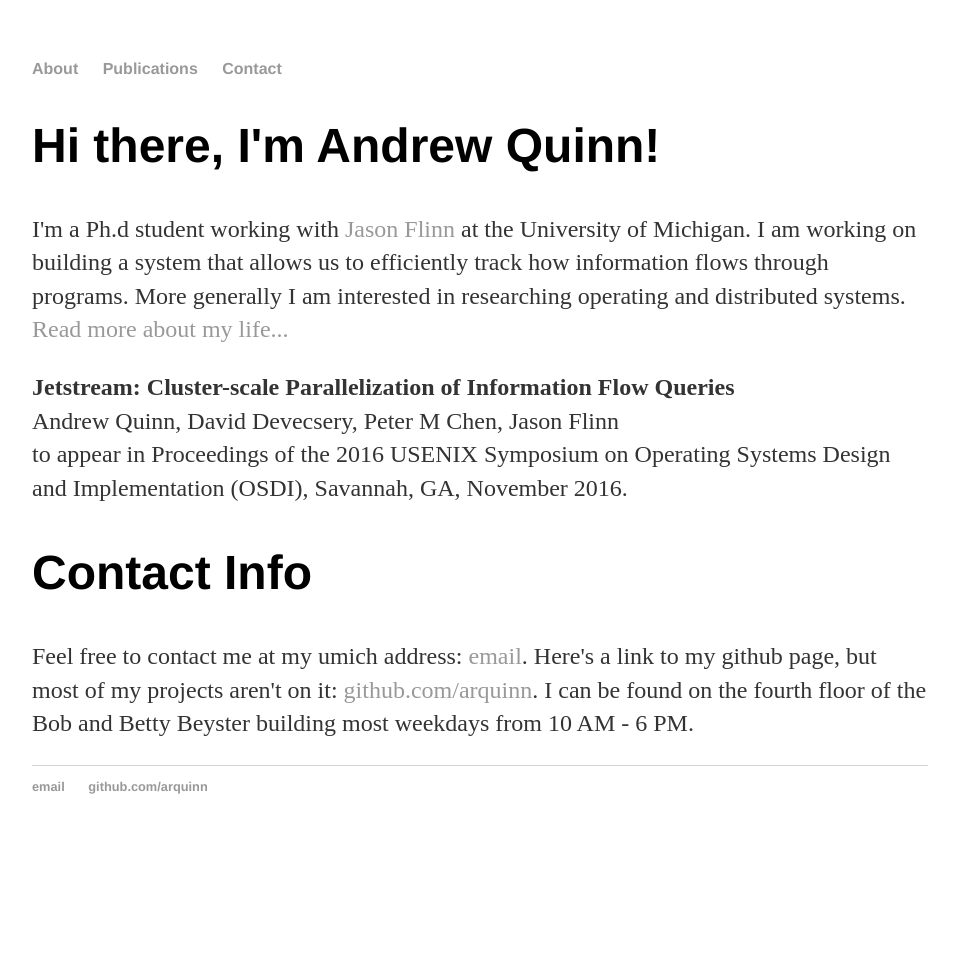
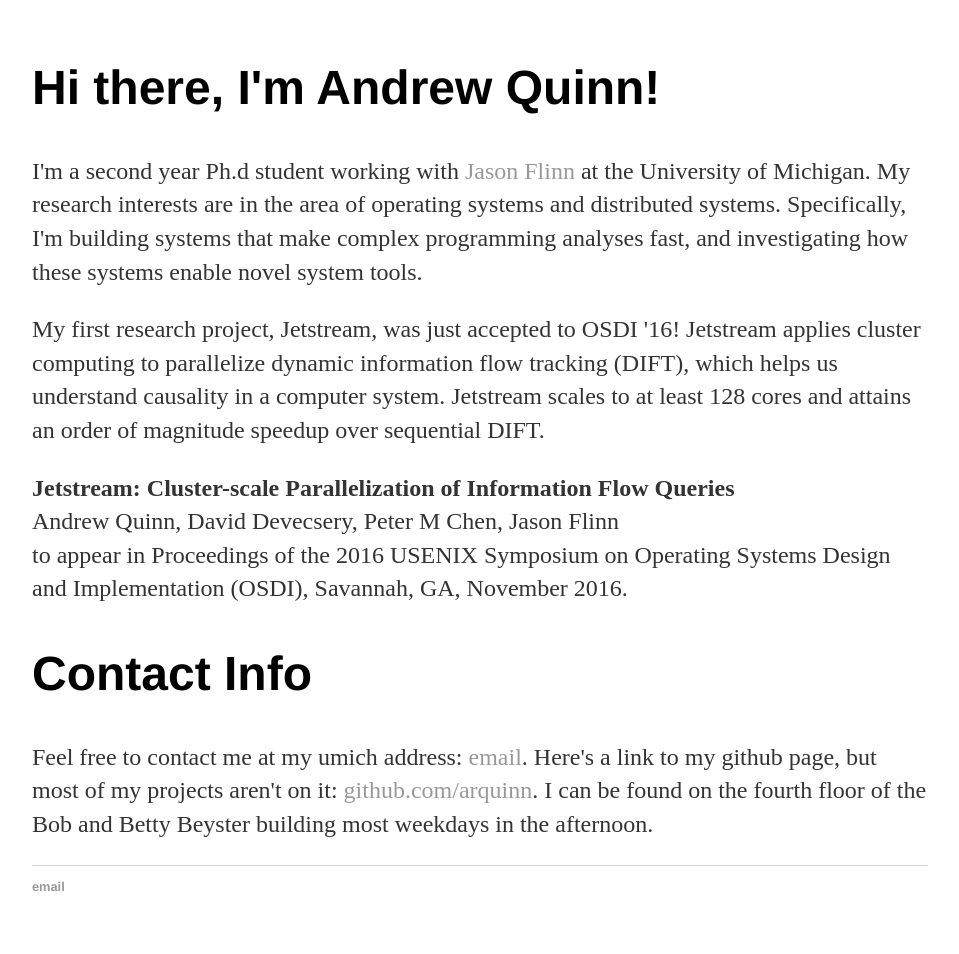
Before and after one commit to arquinn/arquinn.github.io, a Jekyll site: the page index.html, which Jekyll copies as it is, in a window 1280 px wide. Shown: the whole page, without its empty margins (160-1119 px from the left). Built offline with Jekyll 4.4.1, drawn with Linux system fonts in a browser that asks for light colours; before the commit the page ends 900 px from its top, so only the background shows below that.

Commit message:
Update index.html

```diff
--- a/index.html
+++ b/index.html
@@ -6,17 +6,21 @@
 		<link rel="stylesheet" type="text/css" href="/css/main.css">
 	</head>
 	<body>
-	<nav>
+<!--	<nav>
         <ul>
           <li><a href="#about">About</a></li>
           <li><a href="#publications">Publications</a></li>
           <li><a href="#contact">Contact</a></li>
         </ul>
 	</nav>
+-->
 		<section id="about">
 			<div class="blurb">
 				<h1>Hi there, I'm Andrew Quinn!</h1>
-				<p>I'm a Ph.d student working with <a href="http://web.eecs.umich.edu/~jflinn/">Jason Flinn</a> at the University of Michigan. I am working on building a system that allows us to efficiently track how information flows through programs. More generally I am interested in researching operating and distributed systems. <a href="/about">Read more about my life...</a></p>
+				<p>I'm a second year Ph.d student working with <a href="http://web.eecs.umich.edu/~jflinn/">Jason Flinn</a> at the University of Michigan. My research interests are in the area of operating systems and distributed systems. Specifically, I'm building systems that make complex programming analyses fast, and investigating how these systems enable novel system tools.
+				</p>
+				<p> My first research project, Jetstream, was just accepted to OSDI '16! Jetstream applies cluster computing to parallelize dynamic information flow tracking (DIFT), which helps us understand causality in a computer system. Jetstream scales to at least 128 cores and attains an order of magnitude speedup over sequential DIFT.
+				</p>
 			</div><!-- /.blurb -->
 		</section>
 		<section id="Pubilcations">
@@ -32,13 +36,13 @@
 		<section id="contact">
 			<div class="blurb">
 			<h1>Contact Info</h1>
-	  		<p>Feel free to contact me at my umich address: <a href="mailto:arquinn@umich.edu">email</a>. Here's a link to my github page, but most of my projects aren't on it: <a href="https://github.com/arquinn">github.com/arquinn</a>. I can be found on the fourth floor of the Bob and Betty Beyster building most weekdays from 10 AM - 6 PM.
+	  		<p>Feel free to contact me at my umich address: <a href="mailto:arquinn@umich.edu">email</a>. Here's
+	  			a link to my github page, but most of my projects aren't on it: <a href="https://github.com/arquinn">github.com/arquinn</a>. I can be found on the fourth floor of the Bob and Betty Beyster building most weekdays in the afternoon.
 			</div><!-- /.blurb -->
 		</section>
 		<footer>
     		<ul>
         	<li><a href="mailto:arquinn@umich.edu">email</a></li>
-	        		<li><a href="https://github.com/arquinn">github.com/arquinn</a></li>
 		</ul>
 		</footer>
 	</body>
```
Lines whose indentation alone changed are shown as unchanged.
